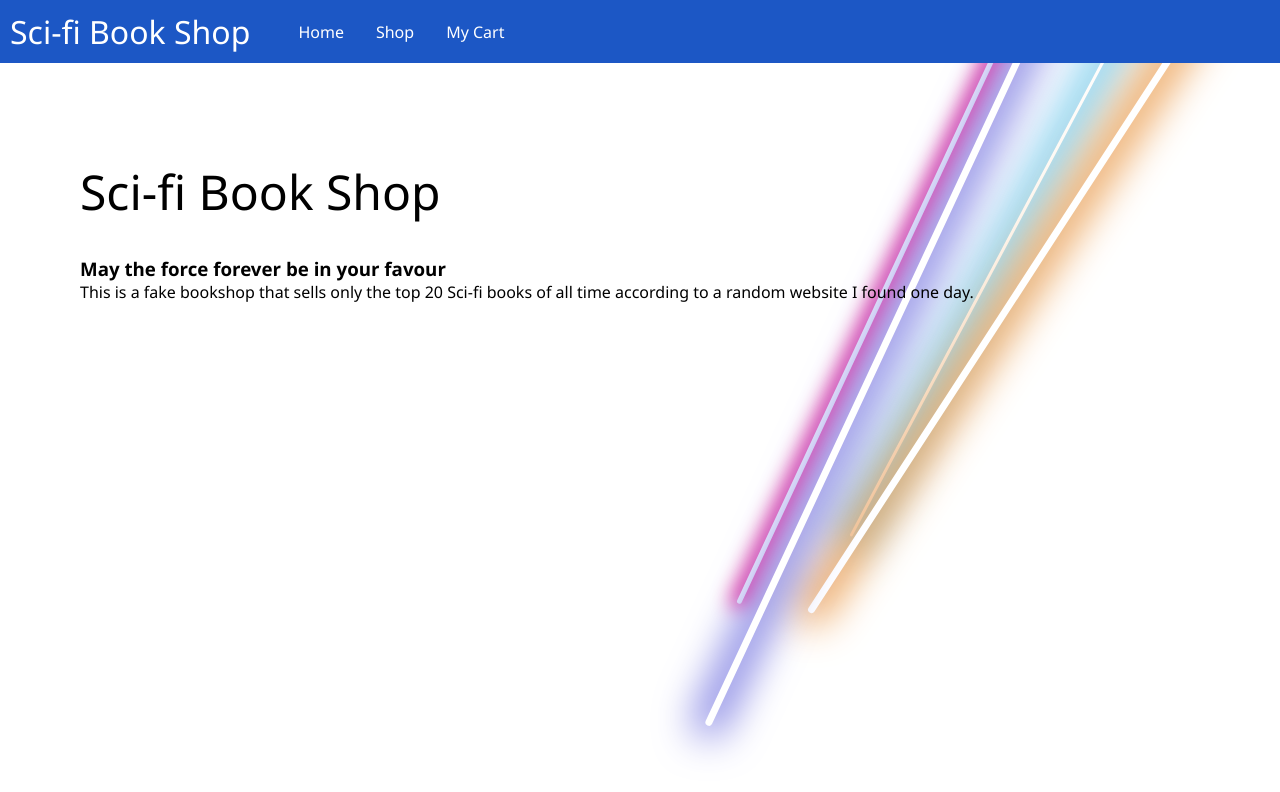
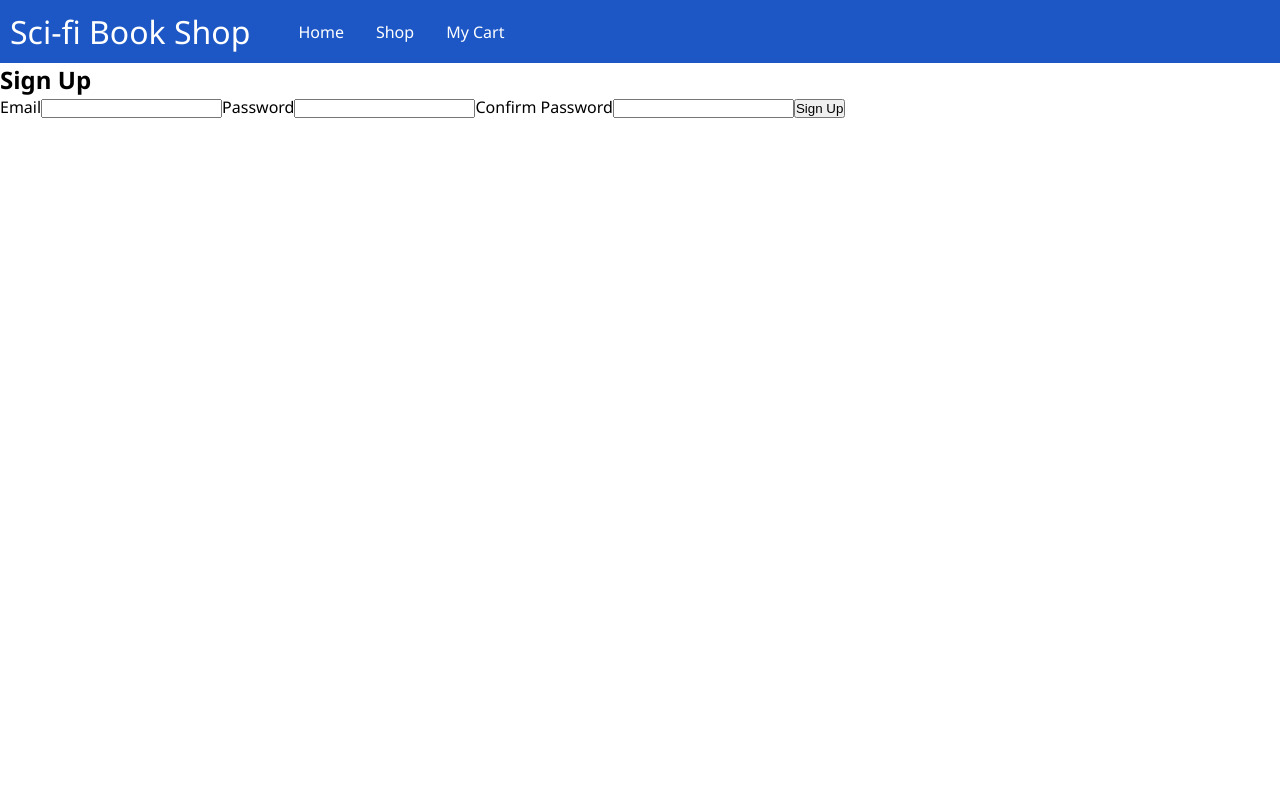
Before and after one commit to Tom2612/shopping-cart, a React (Create React App) app: page /#/signup in a window 1280 px wide. Before the commit this address led to /. Shown: the top 792 px of the page. Built offline with nearby package versions, Linux system fonts and the light colour scheme.

Commit message:
Added AuthProvider to App.js

```diff
--- a/src/App.js
+++ b/src/App.js
@@ -7,6 +7,7 @@ import Shop from './components/Shop';
 import {fakeData } from './utils/Data';
 import UserCart from './components/UserCart';
 import SignUp from './components/SignUp';
+import { AuthProvider } from './contexts/AuthContext';
 
 function App() {
   const [data, setData] = useState(fakeData)
@@ -73,6 +74,7 @@ function App() {
 
   return (
     <HashRouter>
+      <AuthProvider>
         <nav className='nav'>
           <h1 className="nav--title">Sci-fi Book Shop</h1>
           <Link to='/home' className="nav--link">Home</Link>
@@ -99,6 +101,7 @@ function App() {
           <Route path='/signup' element={<SignUp />} />
           <Route path='*' element={<p>Woops, nothing here!</p>} />
         </Routes>
+      </AuthProvider>
     </HashRouter>
   );
 }
--- a/src/components/SignUp.js
+++ b/src/components/SignUp.js
@@ -11,8 +11,7 @@ export default function SignUp() {
     e.preventDefault();
 
     if (passwordConfirmRef.current.value !== passwordRef.current.value) {
-      setError('Passwords do not match!')
-      return;
+      return setError('Passwords do not match!');
     }
 
   }
--- a/src/contexts/AuthContext.js
+++ b/src/contexts/AuthContext.js
@@ -10,8 +10,12 @@ export function useAuth() {
 };
 
 export function AuthProvider({ children }) {
+
+    const value= {
+        1:1
+    }
     return (
-        <AuthContext.Provider>
+        <AuthContext.Provider value={value}>
             { children }
         </AuthContext.Provider>
     )
```
Lines whose indentation alone changed are shown as unchanged.
